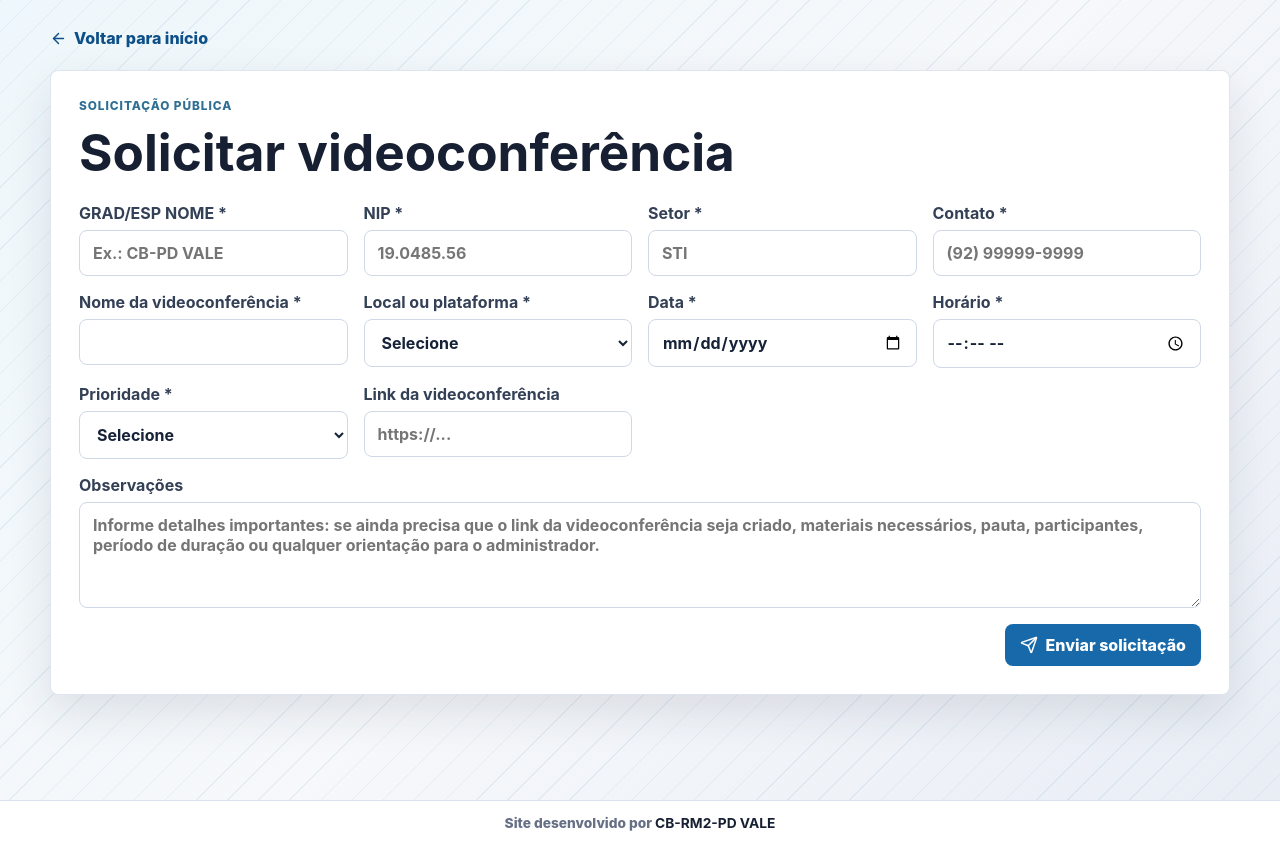
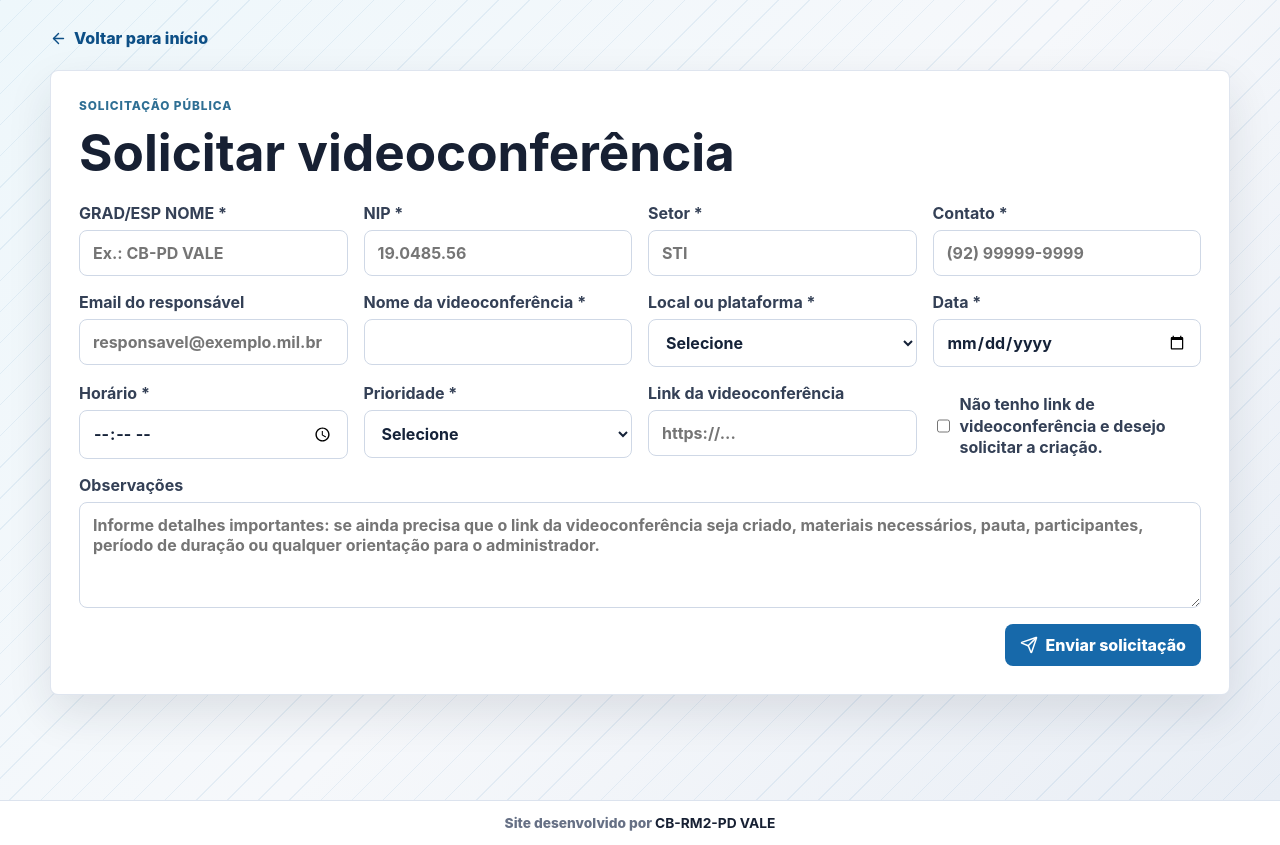
Before and after one commit to LuanValle/agendamento-video-conferencia, a React (Vite) app: page /solicitar in a window 1280 px wide. Built offline with nearby package versions, Linux system fonts and the light colour scheme.

Commit message:
Adiciona email e solicitacao de link

```diff
--- a/src/components/RequestCard.jsx
+++ b/src/components/RequestCard.jsx
@@ -41,6 +41,16 @@ function RequestCard({ request, onApprove, onReject, actionLoadingId }) {
           <dt>Contato</dt>
           <dd>{request.contact}</dd>
         </div>
+        {request.responsibleEmail && (
+          <div>
+            <dt>Email</dt>
+            <dd>{request.responsibleEmail}</dd>
+          </div>
+        )}
+        <div>
+          <dt>Link</dt>
+          <dd>{request.link ? 'Informado' : request.requestLink ? 'Solicitou criação' : 'Não informado'}</dd>
+        </div>
       </dl>
 
       {request.notes && <p className="notes">{request.notes}</p>}
--- a/src/pages/AdminLayout.jsx
+++ b/src/pages/AdminLayout.jsx
@@ -172,6 +172,16 @@ function AdminLayout() {
                 <dt>Contato</dt>
                 <dd>{firstPendingRequest.contact}</dd>
               </div>
+              {firstPendingRequest.responsibleEmail && (
+                <div>
+                  <dt>Email</dt>
+                  <dd>{firstPendingRequest.responsibleEmail}</dd>
+                </div>
+              )}
+              <div>
+                <dt>Link</dt>
+                <dd>{firstPendingRequest.link ? 'Informado' : firstPendingRequest.requestLink ? 'Solicitou criação' : 'Não informado'}</dd>
+              </div>
               <div>
                 <dt>Setor</dt>
                 <dd>{firstPendingRequest.department}</dd>
--- a/src/pages/SolicitationPage.jsx
+++ b/src/pages/SolicitationPage.jsx
@@ -11,12 +11,14 @@ const initialForm = {
   nip: '',
   department: '',
   contact: '',
+  responsibleEmail: '',
   conferenceName: '',
   platform: '',
   date: '',
   time: '',
   priority: '',
   link: '',
+  requestLink: false,
   notes: '',
 }
 
@@ -46,12 +48,14 @@ const mapFormToApiPayload = (form) => ({
   nip: form.nip.trim(),
   setor: normalizeSector(form.department).trim(),
   contato: form.contact.trim(),
+  email_responsavel: form.responsibleEmail.trim(),
   nome_videoconferencia: form.conferenceName.trim(),
   local_plataforma: form.platform.trim(),
   data: form.date.trim(),
   horario: form.time.trim(),
   prioridade: form.priority.trim(),
   link: form.link.trim(),
+  solicitar_link: Boolean(form.requestLink && !form.link.trim()),
   observacoes: form.notes.trim(),
 })
 
@@ -190,6 +194,15 @@ function SolicitationPage() {
               />
             </label>
             <label className="form-field">
+              Email do responsável
+              <input
+                type="email"
+                value={form.responsibleEmail}
+                onChange={(event) => updateField('responsibleEmail', event.target.value)}
+                placeholder="responsavel@exemplo.mil.br"
+              />
+            </label>
+            <label className="form-field">
               Nome da videoconferência *
               <input
                 value={form.conferenceName}
@@ -230,9 +243,21 @@ function SolicitationPage() {
               Link da videoconferência
               <input
                 value={form.link}
-                onChange={(event) => updateField('link', event.target.value)}
+                onChange={(event) => {
+                  updateField('link', event.target.value)
+                  if (event.target.value.trim()) updateField('requestLink', false)
+                }}
                 placeholder="https://..."
               />
+            </label>
+            <label className="form-field checkbox-field">
+              <input
+                type="checkbox"
+                checked={form.requestLink}
+                disabled={Boolean(form.link.trim())}
+                onChange={(event) => updateField('requestLink', event.target.checked)}
+              />
+              <span>Não tenho link de videoconferência e desejo solicitar a criação.</span>
             </label>
             <label className="form-field full-width">
               Observações
--- a/src/styles/global.css
+++ b/src/styles/global.css
@@ -480,6 +480,17 @@ h2 {
   gap: 7px;
 }
 
+.checkbox-field {
+  flex-direction: row;
+  align-items: center;
+  align-self: end;
+  min-height: 44px;
+}
+
+.checkbox-field span {
+  line-height: 1.35;
+}
+
 label {
   color: #344056;
   font-weight: 700;
@@ -499,6 +510,11 @@ textarea {
 
 textarea {
   resize: vertical;
+}
+
+.checkbox-field input {
+  width: 18px;
+  height: 18px;
 }
 
 input:focus,
--- a/src/utils/apiMappers.js
+++ b/src/utils/apiMappers.js
@@ -6,12 +6,14 @@ export const apiToRequest = (item) => ({
   nip: item.nip,
   department: item.setor,
   contact: item.contato,
+  responsibleEmail: item.email_responsavel || '',
   conferenceName: item.nome_videoconferencia,
   platform: item.local_plataforma,
   date: item.data?.slice(0, 10) || '',
   time: item.horario?.slice(0, 5) || '',
   priority: item.prioridade,
   link: item.link || '',
+  requestLink: Boolean(item.solicitar_link),
   notes: item.observacoes || '',
   status: item.status,
   rejectionReason: item.motivo_rejeicao || '',
```
Also changed, not shown: api/_schema.js (+17 -0 lines), api/setup-db.js (+10 -0 lines), api/solicitacoes.js (+10 -0 lines), api/solicitacoes/[id]/aprovar.js (+7 -1 lines).
